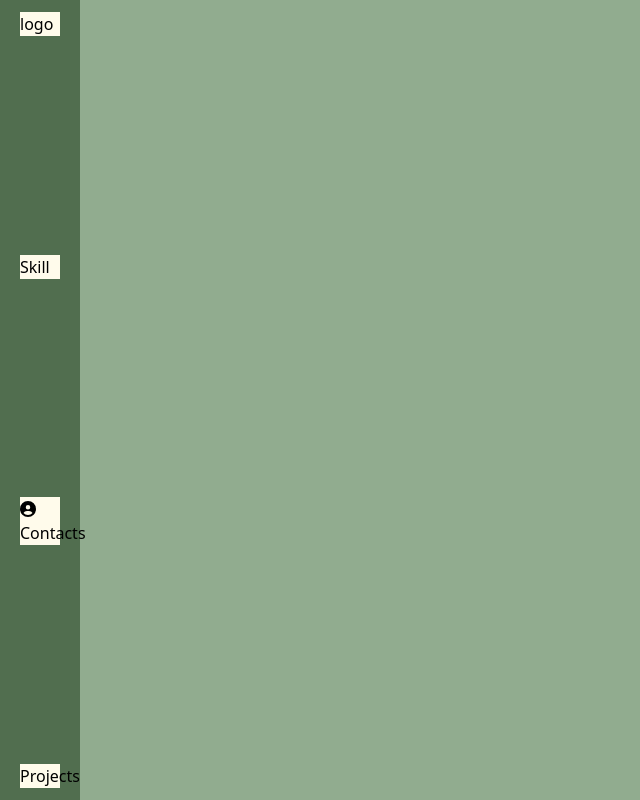
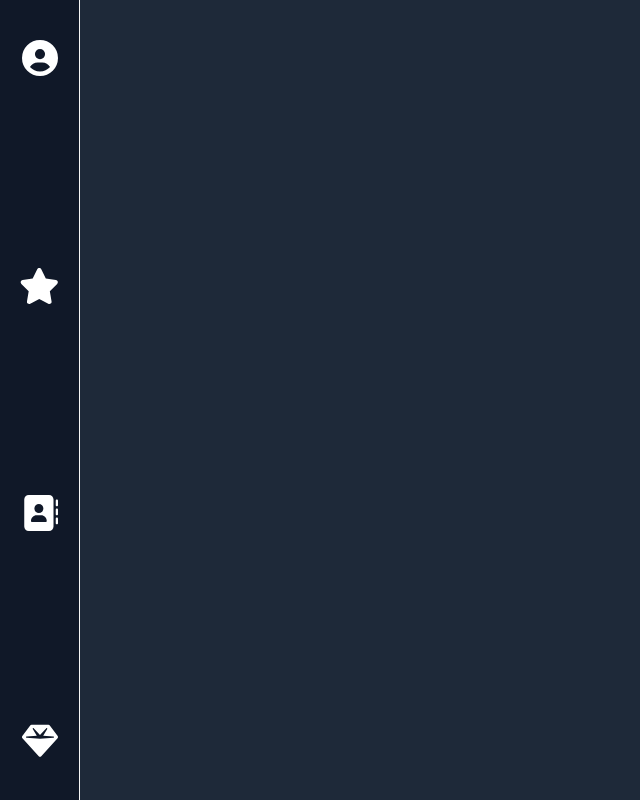
Before and after one commit to yhonder710/Porfolio, a React (Vite) app: page / in a window 1280 px wide. Shown: the whole page, without its empty margins (0-640 px from the left). Built offline with nearby package versions, Linux system fonts and the light colour scheme.

Commit message:
reformacion

```diff
--- a/src/components/Aside.jsx
+++ b/src/components/Aside.jsx
@@ -1,14 +1,14 @@
 import { FontAwesomeIcon } from '@fortawesome/react-fontawesome';
-import { faCircleUser } from '@fortawesome/free-solid-svg-icons';
+import { faCircleUser, faGem, faAddressBook, faStar } from '@fortawesome/free-solid-svg-icons';
 
 export function Aside () {
   return (
     <>
-    <aside className="bg-[#516e4f] w-10 sm:w-20 h-full px-5 py-3 text-left flex justify-between flex-col fixed ">
-      <section className="bg-amber-50">logo</section>
-      <section className="bg-amber-50">Skill</section>
-      <section className="bg-amber-50 flex flex-col-reverse">Contacts <span className="block"><FontAwesomeIcon icon={faCircleUser} /></span></section>
-      <section className="bg-amber-50">Projects</section>
+    <aside className="bg-gray-900 w-10 sm:w-20 h-full px-5 py-10 text-left flex justify-between items-center flex-col fixed border-r-[1px] border-[#f5f5f5] shadow-2xs shadow-black">
+      <section className=""><FontAwesomeIcon className='text-4xl text-white' icon={faCircleUser} /></section>
+      <section className=""><FontAwesomeIcon className='text-4xl text-white' icon={faStar} /></section>
+      <section className=""><FontAwesomeIcon className='text-4xl text-white' icon={faAddressBook} /></section>
+      <section className=""><FontAwesomeIcon className='text-4xl text-white' icon={faGem} /></section>
     </aside>
     </>
   )
--- a/src/components/Main.jsx
+++ b/src/components/Main.jsx
@@ -1,6 +1,6 @@
 export function Main (){
   return(
-    <main className="bg-[#91AC8F] w-full  pl-40 py-5">
+    <main className="bg-gray-800 w-full  pl-40 py-5">
     </main>
   )
 }
```
